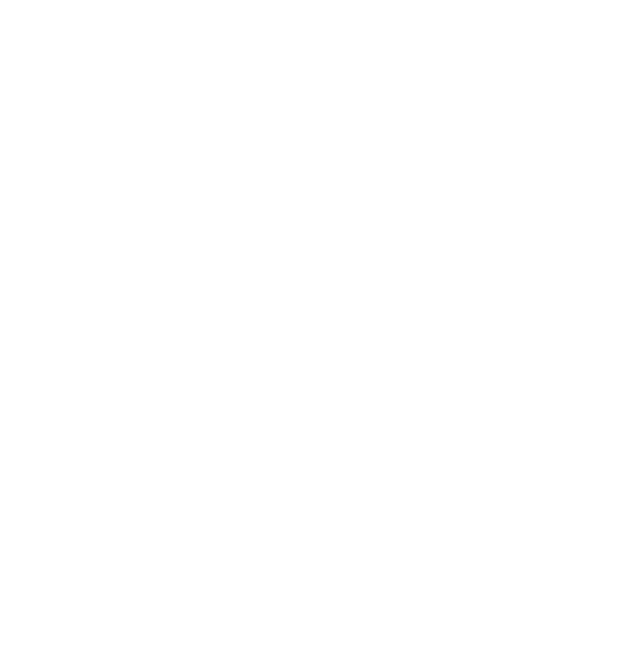
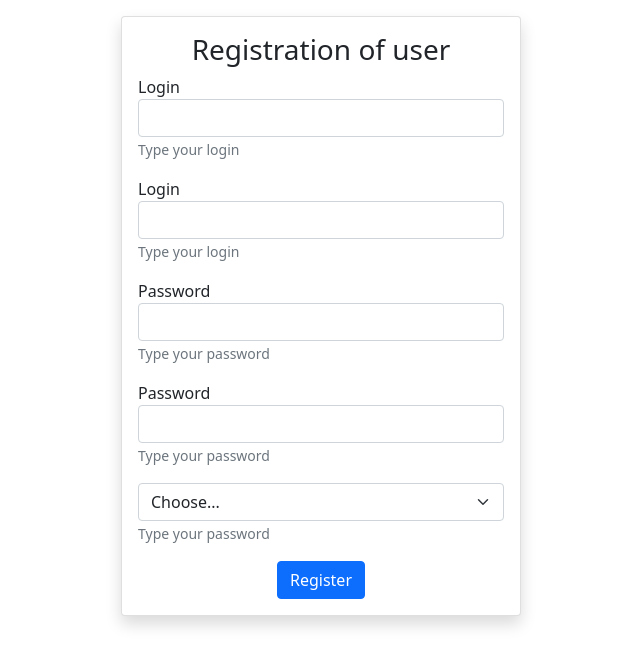
Before and after one commit to kendis-fit/jestya, a React (Create React App) app in the folder client/: page /registration in a window 1280 px wide. Shown: the top 666 px of the page, without its empty margins (319-959 px from the left). Built offline with nearby package versions, Linux system fonts and the light colour scheme; the HTML template or start-up script is replaced by a standard one.

Commit message:
layout of Registation

```diff
--- a/client/src/App.tsx
+++ b/client/src/App.tsx
@@ -3,13 +3,14 @@
 
 import "./scss/main.scss";
 import Login from "./components/Login";
+import Registration from "./components/Registration";
 
 const App = () => {
 	return (
 		<BrowserRouter>
 			<Switch>
 				<Route path="/login" component={Login} />
-				<Route path="/registration" />
+				<Route path="/registration" component={Registration}/>
 				<Route exact path="/projects" />
 				<Route path="/projects/:id" />
 				<Route exact path="/users" />
--- a/client/src/components/Login/Login.tsx
+++ b/client/src/components/Login/Login.tsx
@@ -2,7 +2,7 @@
 
 const Login = () => {
 	const [state, setState] = useState({ login: "", password: "" });
-	const [loginError, SetLoginError] = useState(true);
+	// const [loginError, SetLoginError] = useState(true);
 
 	const handleSubmiting = (event: React.FormEvent) => {
 		event.preventDefault();
@@ -12,6 +12,8 @@
 	const handleChange = (event: React.ChangeEvent<HTMLInputElement>) => {
 		setState({ ...state, [event.target.name]: event.target.value });
 	};
+
+	// 201 object.tocin
 
 	return (
 		<div className="login">
--- /dev/null
+++ b/client/src/components/Registration/Registration..tsx
@@ -0,0 +1,108 @@
+import React, { useState } from "react";
+import { Formik } from "formik";
+const Registration = () => {
+	const [state, setState] = useState({ login: "", password: "" });
+	// const [loginError, SetLoginError] = useState(true);
+
+	const handleSubmiting = () => {
+		// event.preventDefault();
+		alert(JSON.stringify(state, null, 2));
+	};
+
+	const handleChange = (event: React.ChangeEvent<HTMLInputElement>) => {
+		setState({ ...state, [event.target.name]: event.target.value });
+	};
+
+	const initialValues = {
+		a: "sd",
+	};
+
+	return (
+		<div className="login">
+			<div
+				className="
+				login__container
+				card
+				shadow p-3 mb-5 bg-white rounded "
+			>
+				<h3 className="text-center card-title">Registration of user</h3>
+				<Formik initialValues={initialValues} onSubmit={handleSubmiting}>
+					{props => (
+						<form onSubmit={handleSubmiting}>
+							<div className="form-group mb-3">
+								<label className="w-100">
+									Login
+									<input
+										className="form-control"
+										name="login"
+										value={state.login}
+										onChange={handleChange}
+									/>
+									<small className="form-text text-muted">Type your login</small>
+								</label>
+							</div>
+							<div className="form-group mb-3">
+								<label className="w-100">
+									Login
+									<input
+										className="form-control"
+										name="login"
+										value={state.login}
+										onChange={handleChange}
+									/>
+									<small className="form-text text-muted">Type your login</small>
+								</label>
+							</div>
+							<div className="form-group mb-3">
+								<label className="w-100">
+									Password
+									<input
+										type="password"
+										className="form-control"
+										name="password"
+										value={state.password}
+										onChange={handleChange}
+									/>
+									<small className="form-text text-muted ">Type your password</small>
+								</label>
+							</div>
+							<div className="form-group mb-3">
+								<label className="w-100">
+									Password
+									<input
+										type="password"
+										className="form-control"
+										name="password"
+										value={state.password}
+										onChange={handleChange}
+									/>
+									<small className="form-text text-muted ">Type your password</small>
+								</label>
+							</div>
+							<div className="form-group mb-3">
+								<select className="form-select">
+									<option value="">Choose...</option>
+									<option value="1">One</option>
+									<option value="2">Two</option>
+									<option value="3">Three</option>
+								</select>
+								<small className="form-text text-muted ">Type your password</small>
+							</div>
+
+							<button
+								type="submit"
+								className="
+                            login__sumbitButton
+                            btn btn-primary"
+							>
+								Register
+							</button>
+						</form>
+					)}
+				</Formik>
+			</div>
+		</div>
+	);
+};
+
+export default Registration;
--- /dev/null
+++ b/client/src/components/Registration/index.ts
@@ -0,0 +1,3 @@
+import Registration from "./Registration.";
+
+export default Registration;
--- a/client/src/scss/main.scss
+++ b/client/src/scss/main.scss
@@ -5,4 +5,5 @@
 @import "../../node_modules/bootstrap/scss/bootstrap.scss";
 
 // components css
-@import "../components/Login/login"
+@import "../components/Login/login";
+@import "../components/Registration/registration";
```
Also changed, not shown: client/src/components/Registration/_registration.scss (added).
